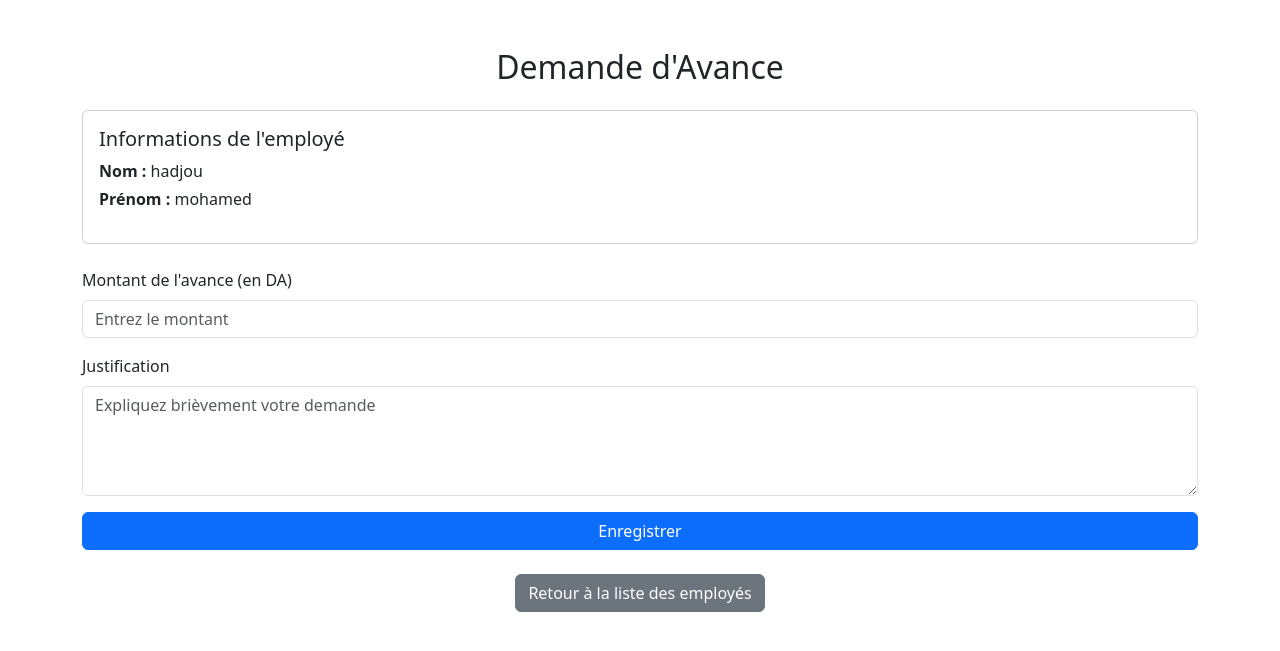
After one commit to coding-with-lounas/rh-management-system, a Django app: page /demande_massrouf/6/ in a window 1280 px wide. The commit adds this page. Shown: the top 651 px of the page. Run offline with Django 5.2, Linux system fonts and the light colour scheme; data comes from the database, SQL or seed files in the repository; data that the repository does not hold is empty.

Commit message:
massrouf fonction editing

```diff
--- a/rh_management/admin_rh/admin.py
+++ b/rh_management/admin_rh/admin.py
@@ -1,5 +1,5 @@
 from django.contrib import admin
-from .models import Employe,Service,Absence,Recrutement
+from .models import Employe,Service,Absence,Recrutement,Contrat,Massrouf
 
 # Register your models here.
 
@@ -7,3 +7,5 @@ admin.site.register(Employe)
 admin.site.register(Service)
 admin.site.register(Absence)
 admin.site.register(Recrutement)
+admin.site.register(Contrat)
+admin.site.register(Massrouf)
--- a/rh_management/admin_rh/forms.py
+++ b/rh_management/admin_rh/forms.py
@@ -1,6 +1,6 @@
 from django.db.models import fields
 from django import forms
-from .models import Employe,Service,Absence
+from .models import Employe,Service,Absence,Massrouf
 
 class EmployeForm(forms.ModelForm):
     class Meta:
@@ -11,29 +11,6 @@ class EmployeForm(forms.ModelForm):
             'date_naissance': 'Date naissance',
             'email': 'Email',
         }
-        # error_messages = {
-        #     'nom': {
-        #         'required': 'Le nom est obligatoire, veuillez le remplir.'
-        #     },
-        #     'prenom': {
-        #         'required': 'Le prénom est obligatoire, veuillez le remplir.'
-        #     },
-        #     'adresse': {
-        #         'required': 'L\'adresse est obligatoire, veuillez la remplir.'
-        #     },
-        #     'email': {
-        #         'required': 'L\'email est nécessaire pour l\'inscription.'
-        #     },
-        #     'date_naissance': {
-        #         'required': 'La date de naissance est obligatoire.'
-        #     },
-        #     'date_embauche': {
-        #         'required': 'La date d\'embauche est obligatoire.'
-        #     },
-        #     'service': {
-        #         'required': 'Le service est nécessaire pour cet employé.'
-        #     },
-        # }
 
 class ServiceForm(forms.ModelForm):
     class Meta:
@@ -51,3 +28,9 @@ class AbsenceForm(forms.ModelForm):
             'date_Absence': 'Date d\'absence',
             'justification': 'Justification',
         }
+
+
+class MassroufForm(forms.ModelForm):
+    class Meta:
+        model = Massrouf
+        fields = ['prix_avance', 'justification']
--- a/rh_management/admin_rh/models.py
+++ b/rh_management/admin_rh/models.py
@@ -23,7 +23,6 @@ class Employe(models.Model):
         return f'{self.prenom} {self.nom}'
 
 # class Salaire(models.Model):
-
 #     salaire_jour = models.DecimalField(max_digits=10, decimal_places=2)
 #     salaire_mois = models.DecimalField(max_digits=10, decimal_places=2)
 #     salaire_annual = models.DecimalField(max_digits=10, decimal_places=2)
@@ -34,7 +33,13 @@ class Massrouf(models.Model):
     date_demande = models.DateField(auto_now_add=True)
     justification = models.TextField()
 
+    def __str__(self):
+        return f"Avance : {self.prix_avance} DA - {self.date_demande}"
 
+
+class Pointage(models.Model):
+    Employe = models.ForeignKey(Employe, on_delete=models.CASCADE)
+    compteur = models.DecimalField(max_digits=10, decimal_places=2, default=0)
 
 class Absence(models.Model):
     employe=models.ForeignKey(Employe, on_delete=models.CASCADE,related_name="rel_abs")
@@ -48,10 +53,16 @@ class Contrat(models.Model):
     type_contrat = models.CharField(max_length=50)
     date_début = models.DateField()
     date_fin = models.DateField()
-    salaire_base = models.FloatField()
+    # salaire il faut etre la est en jour est auto remplit dans salaire classe
+    # salaire = models.ForeignKey("", on_delete=models.CASCADE)
+    employe = models.OneToOneField(Employe, on_delete=models.CASCADE,null=True, blank=True)
+    def clean(self):
+        if self.date_fin <= self.date_début:
+            raise ValidationError("La date de fin doit être postérieure à la date de début.")
 
     def __str__(self):
         return f"{self.type_contrat} ({self.date_début} - {self.date_fin})"
+
 
 
 class Congé(models.Model):
@@ -84,11 +95,11 @@ class Recrutement(models.Model):
         return f"Poste: {self.poste} ({self.statut})"
 
 
-class Candidat(models.Model):
-    nom = models.CharField(max_length=50)
-    prénom = models.CharField(max_length=50)
-    email = models.EmailField()
-    cv = models.FileField(upload_to='resumes/', null=True, blank=True)
+# class Candidat(models.Model):
+#     nom = models.CharField(max_length=50)
+#     prénom = models.CharField(max_length=50)
+#     email = models.EmailField()
+#     cv = models.FileField(upload_to='resumes/', null=True, blank=True)
 
-    def __str__(self):
-        return f"{self.nom} {self.prénom}"
+#     def __str__(self):
+#         return f"{self.nom} {self.prénom}"
--- /dev/null
+++ b/rh_management/admin_rh/templates/demande_massrouf.html
@@ -0,0 +1,53 @@
+<!DOCTYPE html>
+<html lang="fr">
+<head>
+    <meta charset="UTF-8">
+    <meta name="viewport" content="width=device-width, initial-scale=1.0">
+    <title>Demande d'Avance</title>
+    <!-- Lien vers Bootstrap CSS -->
+    <link href="https://cdn.jsdelivr.net/npm/bootstrap@5.3.0-alpha1/dist/css/bootstrap.min.css" rel="stylesheet">
+</head>
+<body>
+
+<div class="container mt-5">
+    <!-- Titre -->
+    <h2 class="text-center mb-4">Demande d'Avance</h2>
+
+    <!-- Informations de l'employé -->
+    <div class="card mb-4">
+        <div class="card-body">
+            <h5 class="card-title">Informations de l'employé</h5>
+            <p class="mb-1"><strong>Nom :</strong> {{ employe.nom }}</p>
+            <p><strong>Prénom :</strong> {{ employe.prenom }}</p>
+        </div>
+    </div>
+
+    <!-- Formulaire -->
+    <form method="POST">
+        {% csrf_token %}
+        <!-- Champ Montant de l'avance -->
+        <div class="mb-3">
+            <label for="prix_avance" class="form-label">Montant de l'avance (en DA)</label>
+            <input type="number" name="prix_avance" id="prix_avance" class="form-control" placeholder="Entrez le montant" step="0.01" required>
+        </div>
+
+        <!-- Champ Justification -->
+        <div class="mb-3">
+            <label for="justification" class="form-label">Justification</label>
+            <textarea name="justification" id="justification" class="form-control" rows="4" placeholder="Expliquez brièvement votre demande" required></textarea>
+        </div>
+
+        <!-- Bouton Soumettre -->
+        <button type="submit" class="btn btn-primary w-100">Enregistrer</button>
+    </form>
+
+    <!-- Lien Retour -->
+    <div class="text-center mt-4">
+        <a href="{% url 'empList' %}" class="btn btn-secondary">Retour à la liste des employés</a>
+    </div>
+</div>
+
+<!-- Lien vers Bootstrap JS -->
+<script src="https://cdn.jsdelivr.net/npm/bootstrap@5.3.0-alpha1/dist/js/bootstrap.bundle.min.js"></script>
+</body>
+</html>
--- a/rh_management/admin_rh/urls.py
+++ b/rh_management/admin_rh/urls.py
@@ -22,4 +22,7 @@ urlpatterns = [
     path('supprimer-absence/<int:pk>/', views.supprimerAbsence, name='supprimerAbsence'),
     path('absences/', views.afficherAbsences, name='listeAbsences'),
     path('absences/rechercher/', views.rechercherAbsences, name='rechercher_absences'),
+    #    Massrouf
+    path('demande_massrouf/<int:employe_id>/', views.demande_massrouf, name='demande_massrouf'),
+
 ]
--- a/rh_management/admin_rh/views.py
+++ b/rh_management/admin_rh/views.py
@@ -1,9 +1,9 @@
 from django.shortcuts import render,redirect,get_object_or_404
 from .models import Employe,Service,Absence,Massrouf
-from .forms import EmployeForm,ServiceForm,AbsenceForm
+from .forms import EmployeForm,ServiceForm,AbsenceForm ,MassroufForm
 from django.contrib import messages
 from django.db.models import Q,Count
-
+from datetime import datetime
 
 # Create your views here.
 # Vue pour afficher un employe
@@ -267,21 +267,29 @@ def rechercherAbsences(request):
 
 
 
-def demande_avance(request, employe_id):
+
+def demande_massrouf(request, employe_id):
     employe = get_object_or_404(Employe, pk=employe_id)
+    current_year = datetime.now().year
+    demandes_massrouf = Massrouf.objects.filter(employe=employe, date_demande__year=current_year)
+
+    if len(demandes_massrouf) >= 2:
+        # Si l'employé a déjà fait 2 demandes cette année, afficher un message d'erreur
+        messages.error(request, "Vous avez déjà demandé une avance deux fois cette année.")
+        return redirect('empList')
 
     if request.method == 'POST':
         form = MassroufForm(request.POST)
         if form.is_valid():
             avance = form.save(commit=False)
-            avance.Employe = employe
+            avance.employe = employe  # Associe l'employé automatiquement dans la vue
             avance.save()
 
-            employe.somme_demandee_avance += float(avance.prix_avance)
-            employe.save()
+            # Message de succès
+            messages.success(request, "Votre demande d'avance a été soumise avec succès.")
+            return redirect('empList')
+    else:
 
-            return redirect('all_emp', employe_id=employe_id)
-    else:
-        form = MassroufForm()
+        form = MassroufForm(initial={'employe': employe})
 
-    return render(request, 'demande_avance.html', {'form': form, 'employe': employe})
+    return render(request, 'demande_massrouf.html', {'form': form, 'employe': employe})
```
Also changed, not shown: rh_management/admin_rh/templates/testdjango.html (+12 -0 lines), rh_management/admin_rh/migrations/0012_pointage_delete_candidat_remove_contrat_salaire_base_and_more.py (added), rh_management/db.sqlite3, rh_management/manager/forms.py (added).
